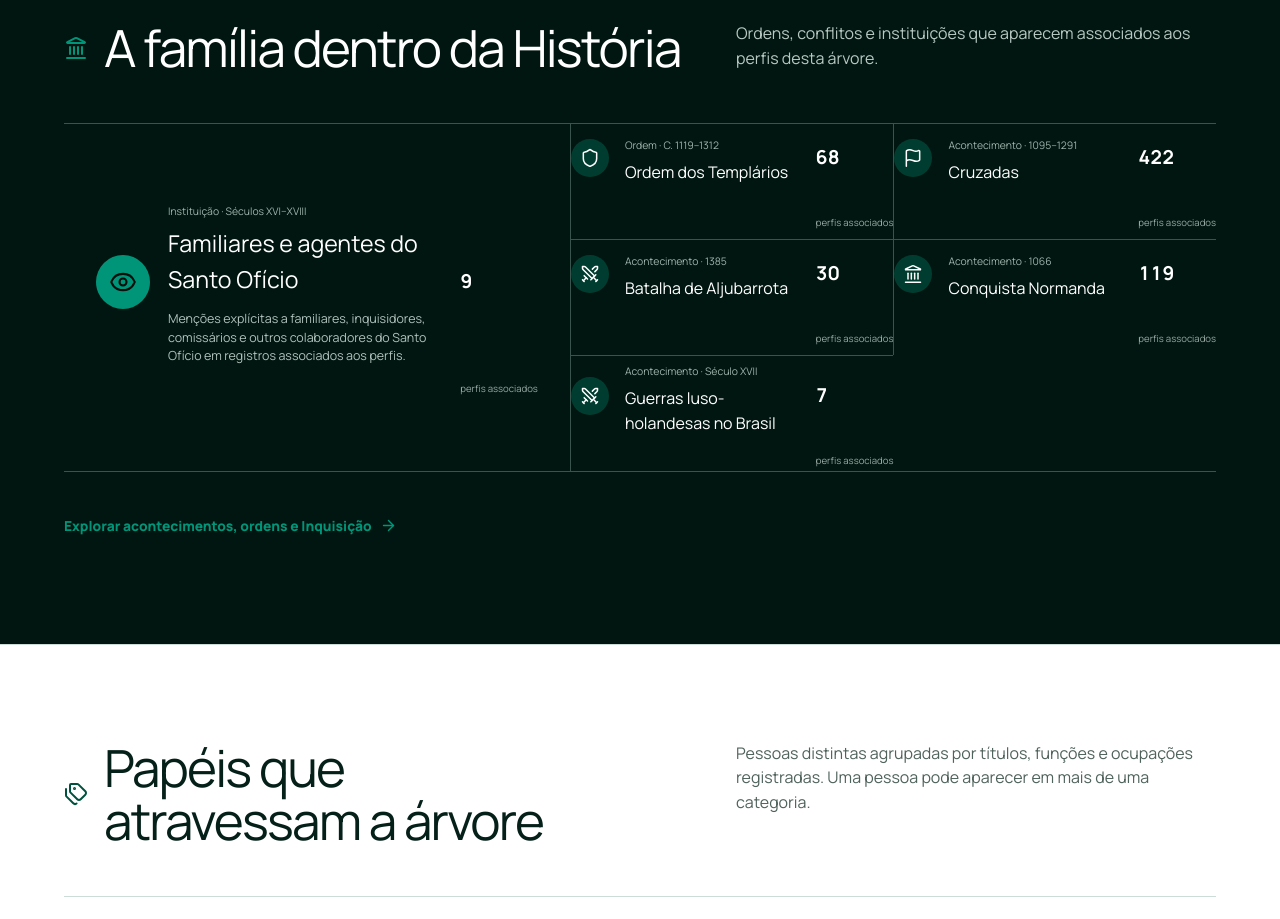
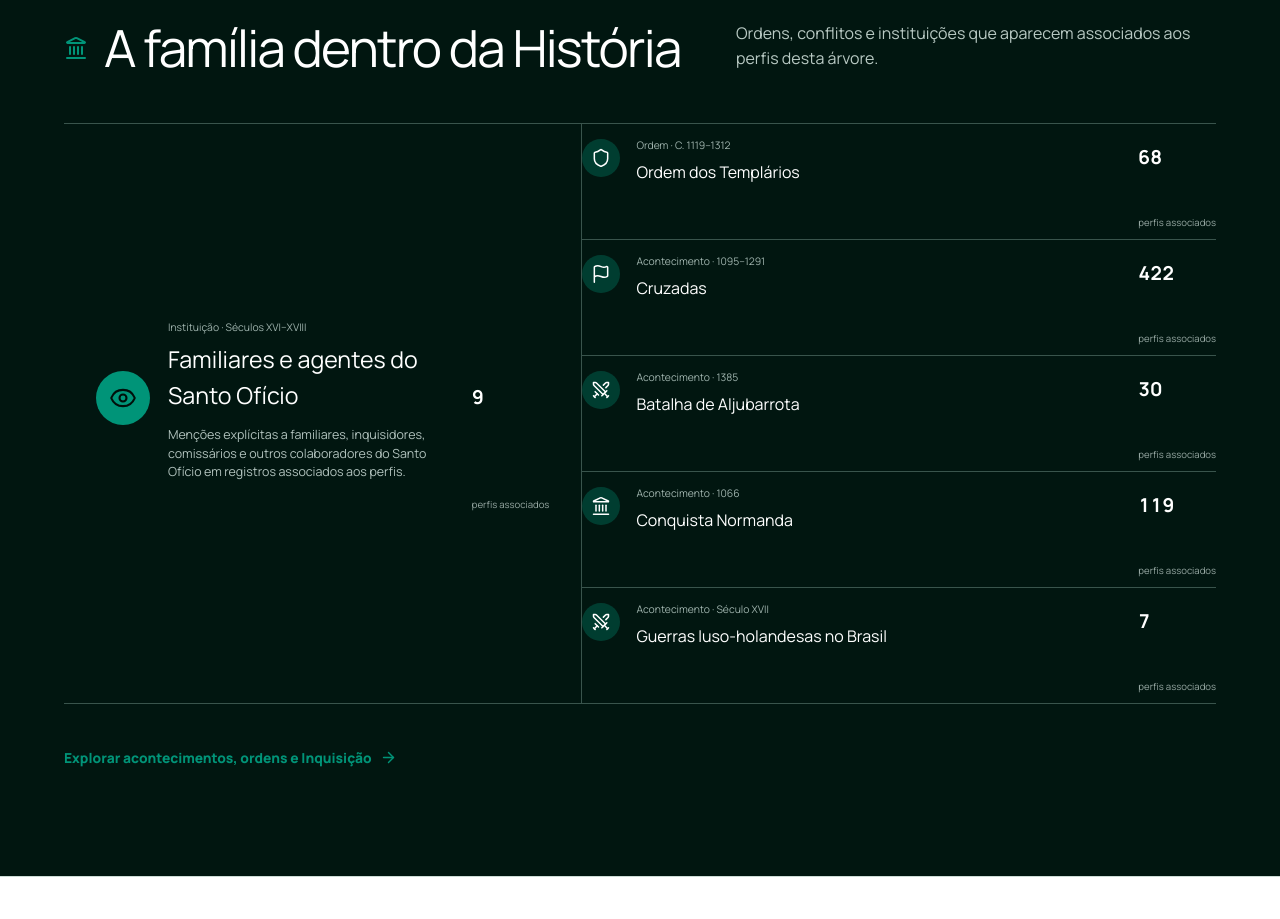
Before and after one commit to matheusabrantes/genealogy-atlas, a Next.js app in the folder web/: page / in a window 1280 px wide. Shown: the part 2000-2919 px from the top of the page. Built offline with nearby package versions, Linux system fonts and the light colour scheme.

Commit message:
Fix homepage history layout

```diff
--- a/web/app/globals.css
+++ b/web/app/globals.css
@@ -468,7 +468,7 @@ h1 {
 .history-overview-list {
   border-bottom: 1px solid oklch(0.42 0.035 174);
   display: grid;
-  grid-template-columns: minmax(280px, 1.1fr) repeat(2, minmax(220px, 0.7fr));
+  grid-template-columns: minmax(300px, 0.9fr) minmax(360px, 1.1fr);
   margin: 0 auto;
   max-width: 1320px;
 }
@@ -483,14 +483,12 @@ h1 {
   padding: var(--space-5);
 }
 
-.history-highlight:not(.featured):nth-child(odd) {
-  border-left: 1px solid oklch(0.42 0.035 174);
-}
+.history-highlight:not(.featured) { grid-column: 2; }
 
 .history-highlight.featured {
   align-content: center;
   border-right: 1px solid oklch(0.42 0.035 174);
-  grid-row: span 3;
+  grid-row: 1 / span 5;
   grid-template-columns: 56px minmax(0, 1fr) auto;
   padding: var(--space-8);
 }
@@ -762,10 +760,11 @@ footer p { color: var(--muted); font-size: 0.78rem; margin: 0; max-width: 70ch;
   .hero-data { min-height: 520px; }
   .section-heading { grid-template-columns: 1fr; }
   .history-overview-heading { grid-template-columns: 1fr; }
-  .history-overview-list { grid-template-columns: 1fr 1fr; }
+  .history-overview-list { grid-template-columns: 1fr; }
+  .history-highlight:not(.featured) { grid-column: 1; }
   .history-highlight.featured {
     border-right: 0;
-    grid-column: 1 / -1;
+    grid-column: 1;
     grid-row: auto;
   }
   .person-row { grid-template-columns: 56px 1fr 130px; }
```
